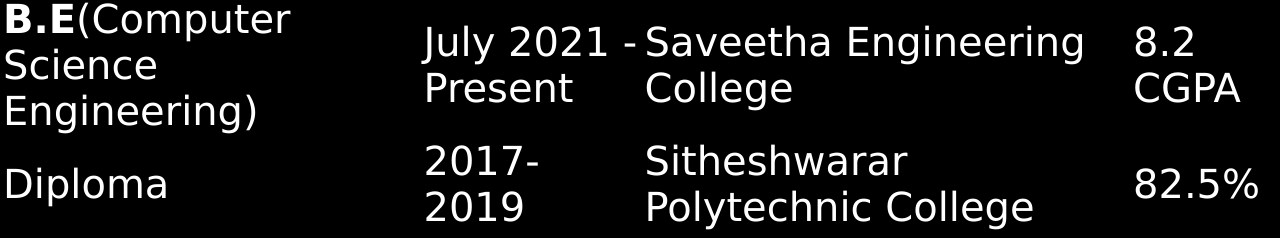
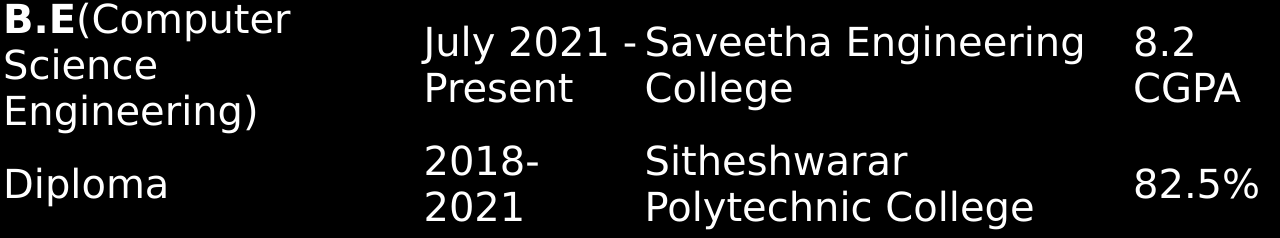
Before and after one commit to palani02/React-Routers-Task, a React (Create React App) app: page /Portfolio in a window 1280 px wide. Shown: the part 685-923 px from the top of the page. Built offline with nearby package versions, Linux system fonts and the light colour scheme.

Commit message:
Added coontent in portfolio

```diff
--- a/src/Components/Routers/Portfolio/Portfolio.jsx
+++ b/src/Components/Routers/Portfolio/Portfolio.jsx
@@ -41,7 +41,7 @@
     </tr>
     <tr>
     <td>Diploma</td>
-    <td>2017-2019</td>
+    <td>2018-2021</td>
     <td>Sitheshwarar Polytechnic College</td>
     <td>82.5%</td>
     </tr>
@@ -56,7 +56,7 @@
     <div>
 
 
-    <div><h1>Language Known</h1><h3><ul>
+    <div clas><h1>Language Known</h1><h3><ul>
     <li>English</li>
     <li>Tamil</li>
 
```
